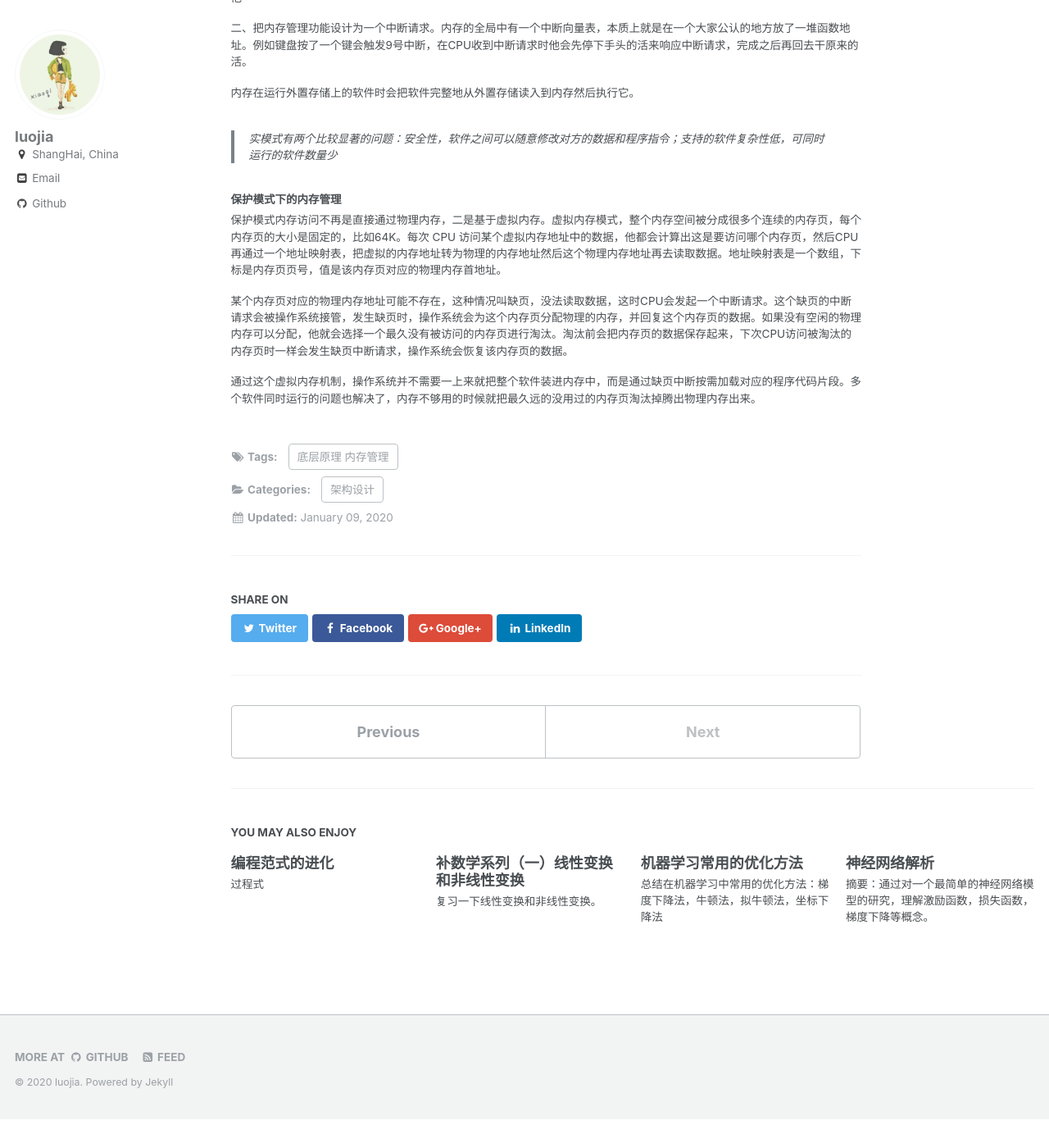
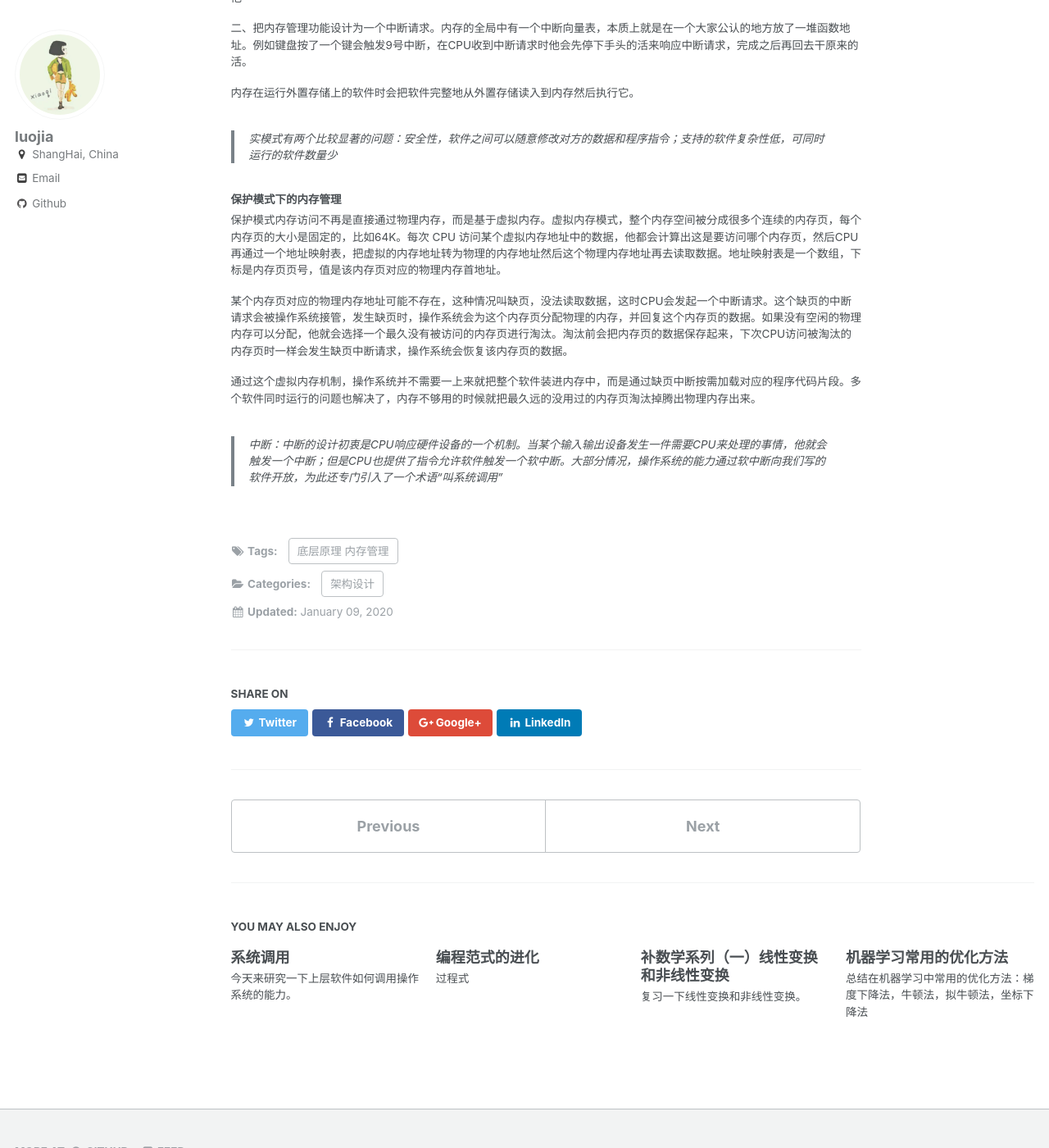
Before and after one commit to summer1914/summer1914.github.io, a Jekyll site: the page built from _posts/2020-01-09- 软件运行机制和内存管理.md, in a window 1280 px wide and 1400 px high, scrolled down 795 px. Shown: the whole window at 82% size. Built offline with Jekyll 4.4.1, drawn with Linux system fonts in a browser that asks for light colours; before the commit the page ends 2160 px from its top, so only the background shows below that.

```diff
--- a/_posts/2020-01-09- 软件运行机制和内存管理.md
+++ b/_posts/2020-01-09- 软件运行机制和内存管理.md
@@ -38,8 +38,10 @@ CPU可以直接访问的存储资源非常少，只有：寄存器、内存（RA
 
 #### 保护模式下的内存管理
 
-保护模式内存访问不再是直接通过物理内存，二是基于虚拟内存。虚拟内存模式，整个内存空间被分成很多个连续的内存页，每个内存页的大小是固定的，比如64K。每次 CPU 访问某个虚拟内存地址中的数据，他都会计算出这是要访问哪个内存页，然后CPU再通过一个地址映射表，把虚拟的内存地址转为物理的内存地址然后这个物理内存地址再去读取数据。地址映射表是一个数组，下标是内存页页号，值是该内存页对应的物理内存首地址。
+保护模式内存访问不再是直接通过物理内存，而是基于虚拟内存。虚拟内存模式，整个内存空间被分成很多个连续的内存页，每个内存页的大小是固定的，比如64K。每次 CPU 访问某个虚拟内存地址中的数据，他都会计算出这是要访问哪个内存页，然后CPU再通过一个地址映射表，把虚拟的内存地址转为物理的内存地址然后这个物理内存地址再去读取数据。地址映射表是一个数组，下标是内存页页号，值是该内存页对应的物理内存首地址。
 
 某个内存页对应的物理内存地址可能不存在，这种情况叫缺页，没法读取数据，这时CPU会发起一个中断请求。这个缺页的中断请求会被操作系统接管，发生缺页时，操作系统会为这个内存页分配物理的内存，并回复这个内存页的数据。如果没有空闲的物理内存可以分配，他就会选择一个最久没有被访问的内存页进行淘汰。淘汰前会把内存页的数据保存起来，下次CPU访问被淘汰的内存页时一样会发生缺页中断请求，操作系统会恢复该内存页的数据。
 
 通过这个虚拟内存机制，操作系统并不需要一上来就把整个软件装进内存中，而是通过缺页中断按需加载对应的程序代码片段。多个软件同时运行的问题也解决了，内存不够用的时候就把最久远的没用过的内存页淘汰掉腾出物理内存出来。
+
+> 中断：中断的设计初衷是CPU响应硬件设备的一个机制。当某个输入输出设备发生一件需要CPU来处理的事情，他就会触发一个中断；但是CPU也提供了指令允许软件触发一个软中断。大部分情况，操作系统的能力通过软中断向我们写的软件开放，为此还专门引入了一个术语“叫系统调用”
```
Also changed, not shown: _posts/2020-01-14- 系统调用.md (added, +31 -0 lines), images/系统调用.png (added).
